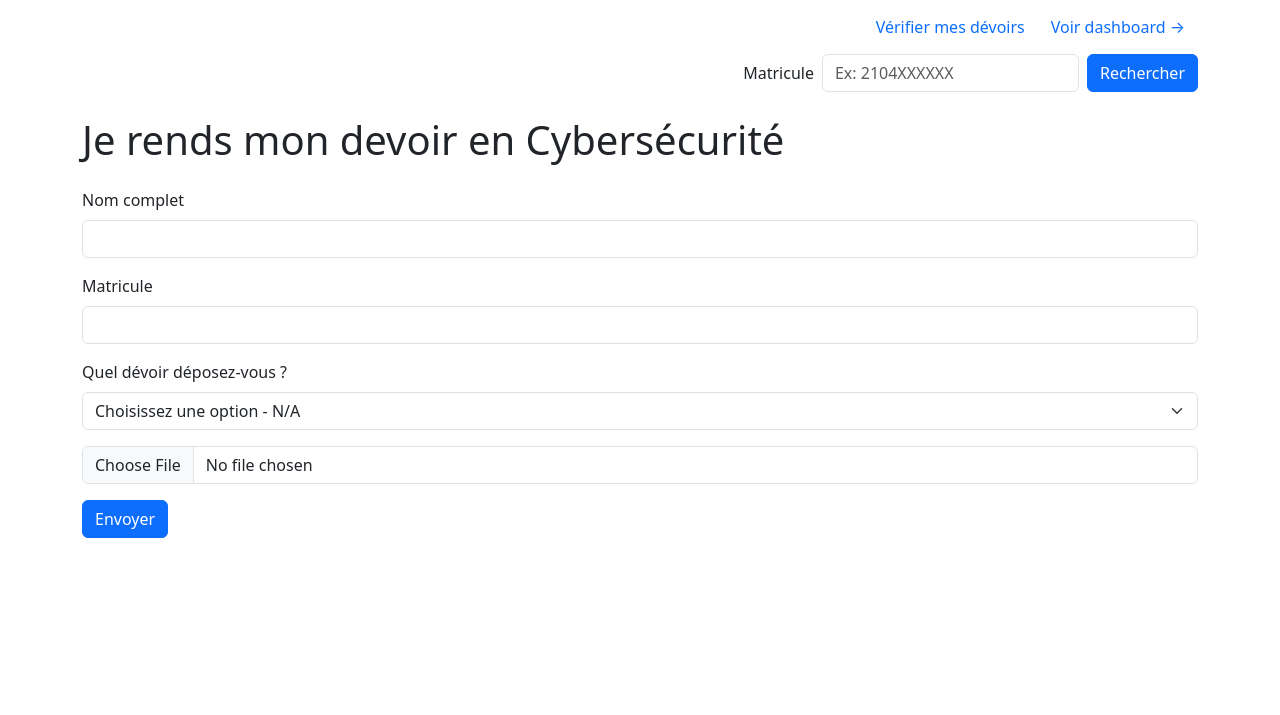
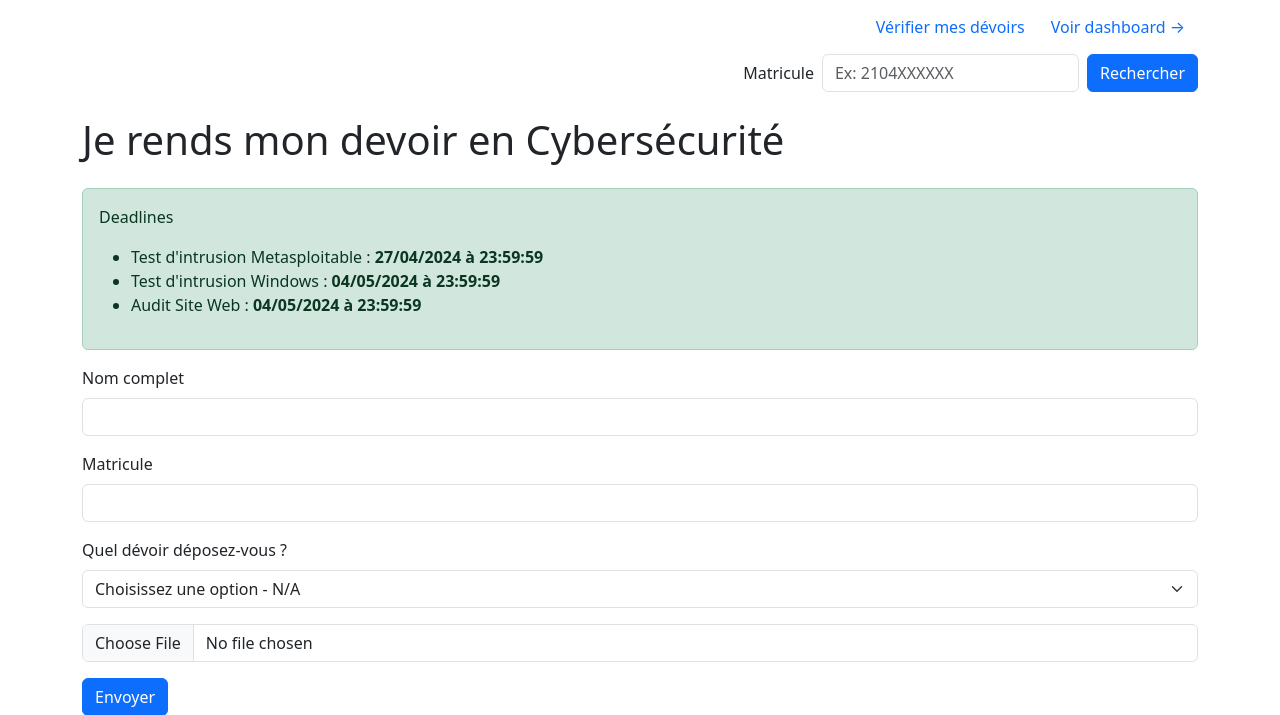
Before and after one commit to moustaphaotf/devoirplus, a PHP site: page / in a window 1280 px wide. Shown: the top 715 px of the page. Run offline with PHP 8.4, Linux system fonts and the light colour scheme.

Commit message:
enhancement: show deadlines on the front index page
set the timezone globally

```diff
--- a/config.php
+++ b/config.php
@@ -1,4 +1,6 @@
 <?php
+date_default_timezone_set('UTC');
+
 $upload_dir = "devoirs";
 $devoirs = array(
     "all" => array(
--- a/index.php
+++ b/index.php
@@ -14,7 +14,6 @@ if(isset($_POST['nom']) && isset($_POST['type-devoir']) && isset($_POST['matricu
     $type_devoir = trim($_POST['type-devoir']);
     $devoir = $_FILES['devoir'];
 
-    date_default_timezone_set('UTC');
     $date_envoi = date('Y-m-d H:i:s');
 
 
@@ -131,6 +130,17 @@ if(isset($_POST['nom']) && isset($_POST['type-devoir']) && isset($_POST['matricu
 
 <h1 class="my-4">Je rends mon devoir en Cybersécurité</h1>
 
+<div class="alert alert-success">
+    <p>Deadlines</p>
+
+    <ul>
+        <?php foreach($devoirs as $type => $devoir): ?>
+            <?php if ($type === 'all') continue; ?>
+            <li><?= $devoir['nom'] . ' : <b>' . date('d/m/Y à H:i:s', strtotime($devoir['deadline'])) . '</b>' ?></li>
+        <?php endforeach ?>
+    </ul>
+</div>
+
 <?php if($errorOccured) : ?>
 
     <div class="alert alert-warning" role="alert">
@@ -153,7 +163,7 @@ if(isset($_POST['nom']) && isset($_POST['type-devoir']) && isset($_POST['matricu
     </div>
 
     <div class="mb-3">
-        <?php $now = date('Y-m-d H:i:s', time());?>
+        <?php $now = date('Y-m-d H:i:s');?>
         <label for="matricule" class="form-label">Quel dévoir déposez-vous ?</label>
         <select name="type-devoir" id="type-devoir" class="form-select">
             <?php foreach($devoirs as $type => $devoir) : ?>
```
